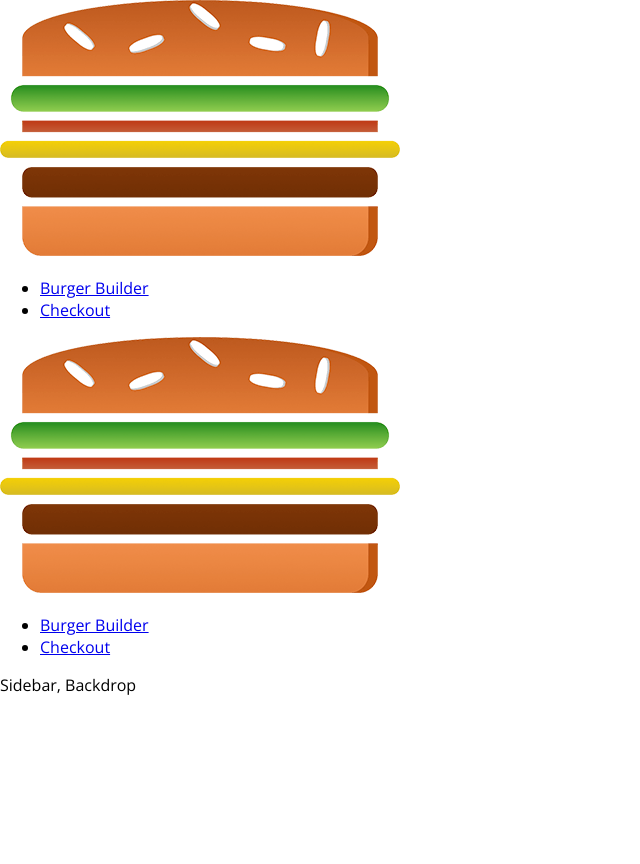
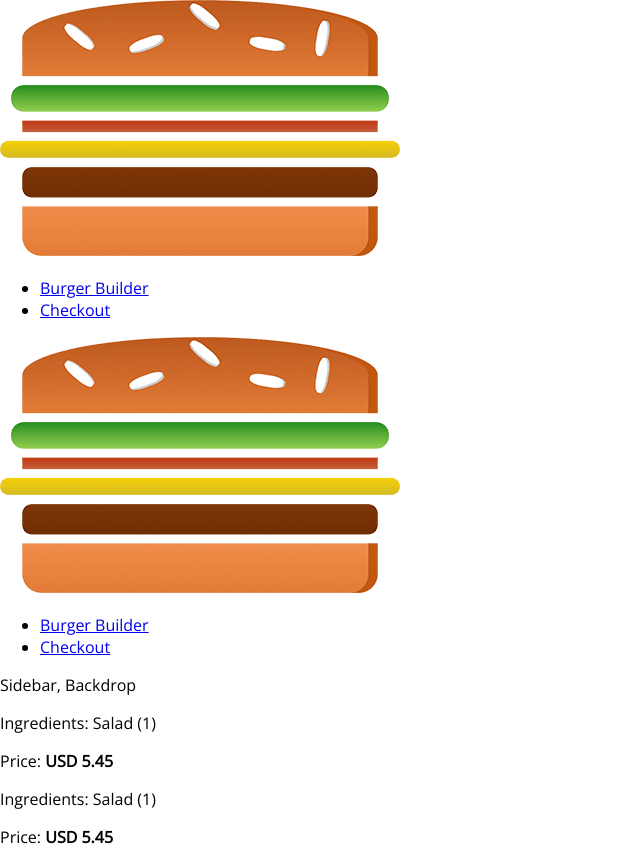
Before and after one commit to Arsainos/ReactBootcamp, a React app in the folder burgerbuilder/: page /orders in a window 1280 px wide. Shown: the whole page, without its empty margins (0-640 px from the left). Before the commit the page ends 800 px from the top, so only its background shows below. Built offline with nearby package versions, Linux system fonts and the light colour scheme.

Commit message:
order component

```diff
--- a/burgerbuilder/src/App.js
+++ b/burgerbuilder/src/App.js
@@ -4,6 +4,7 @@ import { Route, Switch } from 'react-router-dom';
 import Layout from './components/Layout/Layout';
 import BurgerBuilder from './containers/BurderBuilder/BurgerBuilder';
 import Checkout from './containers/Checkout/Checkout';
+import Orders from './containers/Orders/Orders';
 
 class App extends Component {
   render(){
@@ -12,6 +13,7 @@ class App extends Component {
         <Layout>
           <Switch>
             <Route path="/checkout" component={Checkout} />
+            <Route path="/orders" component={Orders} />
             <Route path="/" exact component={BurgerBuilder} />
           </Switch>
         </Layout>
--- /dev/null
+++ b/burgerbuilder/src/components/Order/Order.css
@@ -0,0 +1,8 @@
+.Order {
+    width: 100%;
+    border: 1px solid #ccc;
+    box-shadow: 0 2px 3px #ccc;
+    padding: 10px;
+    margin: 10px auto;
+    box-sizing: border-box;
+}
--- /dev/null
+++ b/burgerbuilder/src/components/Order/Order.js
@@ -0,0 +1,12 @@
+import React from 'react';
+
+import classes from './Order.css';
+
+const order = (props) => (
+    <div className={classes.Order}>
+        <p>Ingredients: Salad (1)</p>
+        <p>Price: <strong>USD 5.45</strong></p>
+    </div>
+);
+
+export default order;
--- /dev/null
+++ b/burgerbuilder/src/containers/Orders/Orders.js
@@ -0,0 +1,16 @@
+import React , { Component } from 'react';
+
+import Order from '../../components/Order/Order';
+
+class Orders extends Component {
+    render() {
+        return (
+            <div>
+                <Order />
+                <Order />
+            </div>
+        );
+    }
+}
+
+export default Orders;
```
